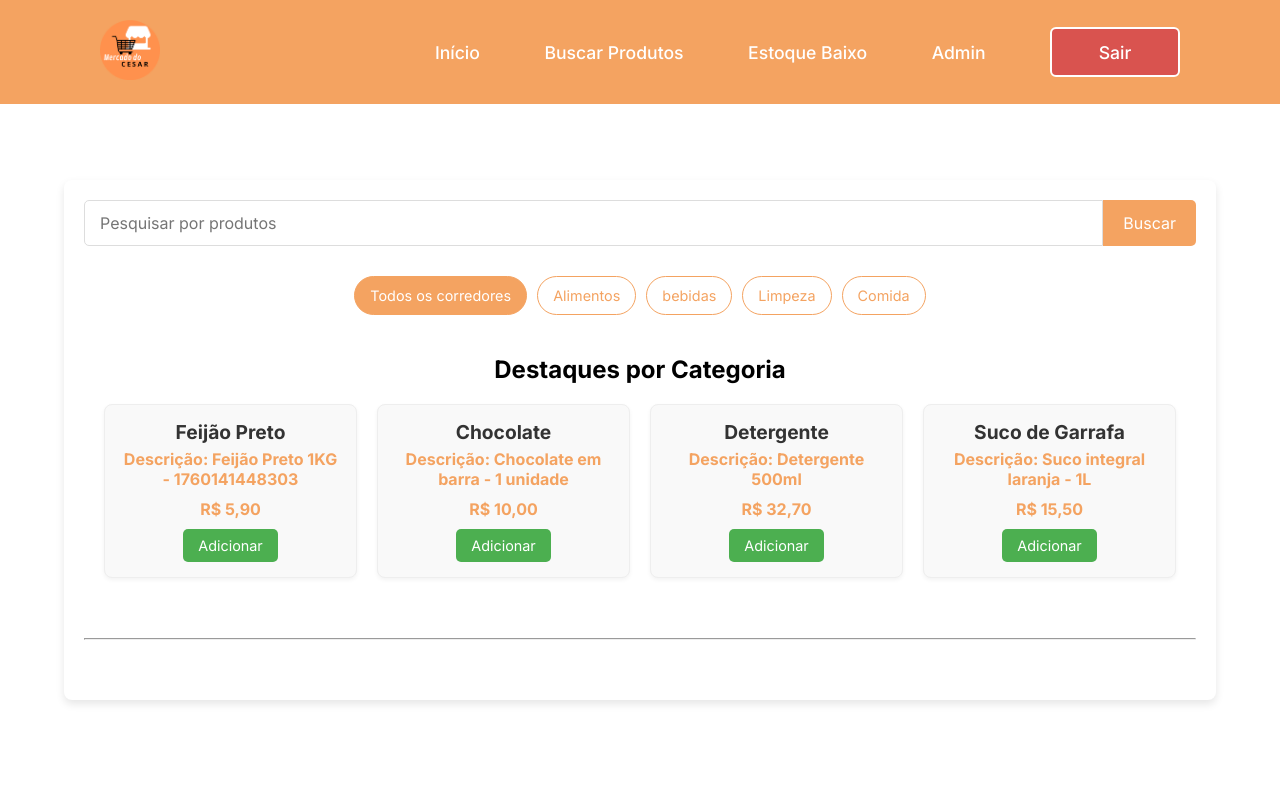
After one commit to GabrielNFR/Mercado-Cesar, a Django app: page /busca/ in a window 1280 px wide. The commit adds this page. Run offline with Django 5.2, Linux system fonts and the light colour scheme; a user stored in the database is signed in; data comes from the database, SQL or seed files in the repository.

Commit message:
Funcionalidade de busca e filtro por categoria

```diff
--- a/mercadocesar/models.py
+++ b/mercadocesar/models.py
@@ -4,6 +4,7 @@ from django.core.validators import MinValueValidator
 
 
 class Produto(models.Model):
+	nome = models.CharField(max_length=30, unique=True)
 	codigo = models.CharField(max_length=30, unique=True)
 	descricao = models.CharField(max_length=200, default="", unique=True)
 	categoria = models.CharField(max_length=50)
@@ -12,7 +13,7 @@ class Produto(models.Model):
 		decimal_places=2,
 		validators=[MinValueValidator(0)]
 	)
-	preco_venda = models.DecimalField(
+	preco = models.DecimalField(
 		max_digits=10,
 		decimal_places=2,
 		validators=[MinValueValidator(0)]
--- /dev/null
+++ b/mercadocesar/static/css/buscar_itens.css
@@ -0,0 +1,216 @@
+@import url('https://fonts.googleapis.com/css2?family=Inter:ital,opsz,wght@0,14..32,100..900;1,14..32,100..900&display=swap');
+
+* {
+    margin: 0;
+    padding: 0;
+    box-sizing: border-box;
+    font-family: "Inter", sans-serif;;
+}
+
+html {
+    scroll-behavior: smooth;
+}
+
+body {
+    /* REMOVIDO: display: flex; e align-items: center; */
+    min-height: 100vh;
+    background-color: white;
+}
+
+header {
+    position: fixed;
+    top: 0;
+    left: 0;
+    width: 100%;
+    padding: 20px 100px;
+    display: flex;
+    justify-content: space-between;
+    align-items: center;
+    z-index: 99;
+    background-color: #f4a361;
+}
+
+.logo img {
+    width: 60px;
+    height: auto;
+}
+
+.menu a {
+    position: relative;
+    font-size: 1.1em;
+    color: #fff;
+    text-decoration: none;
+    font-weight: 500;
+    margin-left: 40px;
+}
+
+.menu a::after {
+    content: '';
+    position: absolute;
+    left: 0;
+    bottom: -6px;
+    width: 100%;
+    height: 3px;
+    background: #fff;
+    border-radius: 5px;
+    transform-origin: right;
+    transform: scaleX(0);
+    transition: transform .5s;
+}
+
+.menu a:hover::after {
+    transform-origin: left;
+    transform: scaleX(1);
+}
+
+.menu .loginpopup{
+    width: 130px;
+    height: 50px;
+    background-color: transparent;
+    border: 2px solid white;
+    outline: none;
+    border-radius: 6px;
+    cursor: pointer;
+    font-size: 1.1em;
+    color: white;
+    font-weight: 500;
+    margin-left: 40px;
+    transition: .5s;
+}
+
+.menu .loginpopup:hover {
+    background: white;
+    color: #f4a361;
+}
+
+.main-content {
+    width: 90%;
+    max-width: 1200px;
+    margin: 100px auto 20px auto; /* Espaço do cabeçalho, centralizado */
+    padding: 20px;
+    background-color: #fff;
+    border-radius: 8px;
+    box-shadow: 0 4px 8px rgba(0,0,0,0.1);
+}
+
+/* Barra de Pesquisa */
+.search-bar {
+    display: flex;
+    justify-content: center;
+    margin-bottom: 30px;
+}
+
+.search-bar form { /* Adicionado para envolver o flex */
+    display: flex;
+    width: 80%; /* Ajuste a largura do formulário de busca */
+    max-width: 600px;
+}
+
+.search-bar input {
+    /* CORREÇÃO: Usando flex-grow para ocupar o espaço disponível */
+    flex-grow: 1;
+    padding: 12px 15px;
+    border: 1px solid #ddd;
+    border-radius: 5px 0 0 5px;
+    font-size: 1em;
+}
+
+.search-bar button {
+    padding: 12px 20px;
+    background-color: #f4a361;
+    color: white;
+    border: none;
+    border-radius: 0 5px 5px 0;
+    cursor: pointer;
+    font-size: 1em;
+    transition: background-color 0.3s ease;
+}
+
+.search-bar button:hover {
+    background-color: #e28e46;
+}
+
+/* Botões de Categoria */
+.categories {
+    display: flex;
+    flex-wrap: wrap;
+    justify-content: center;
+    gap: 10px;
+    margin-bottom: 40px;
+}
+
+.category-button {
+    padding: 10px 15px;
+    border: 1px solid #f4a361;
+    border-radius: 20px;
+    background-color: white;
+    color: #f4a361;
+    cursor: pointer;
+    font-size: 0.9em;
+    transition: all 0.3s ease;
+}
+
+.category-button:hover,
+.category-button.active {
+    background-color: #f4a361;
+    color: white;
+}
+
+/* Grade de Produtos */
+.product-grid {
+    display: grid;
+    grid-template-columns: repeat(auto-fill, minmax(200px, 1fr));
+    gap: 20px;
+    padding: 20px;
+}
+
+.product-card {
+    background-color: #f9f9f9;
+    border: 1px solid #eee;
+    border-radius: 8px;
+    padding: 15px;
+    text-align: center;
+    box-shadow: 0 2px 4px rgba(0,0,0,0.05);
+    transition: transform 0.2s ease;
+}
+
+.product-card:hover {
+    transform: translateY(-5px);
+}
+
+.product-card img {
+    max-width: 100%;
+    height: 150px;
+    object-fit: cover;
+    border-radius: 4px;
+    margin-bottom: 10px;
+    background-color: #e0e0e0;
+}
+
+.product-card h3 {
+    font-size: 1.2em;
+    color: #333;
+    margin-bottom: 5px;
+}
+
+.product-card p {
+    font-size: 1em;
+    color: #f4a361;
+    font-weight: bold;
+    margin-bottom: 10px;
+}
+
+.product-card button {
+    background-color: #4CAF50;
+    color: white;
+    border: none;
+    padding: 8px 15px;
+    border-radius: 5px;
+    cursor: pointer;
+    font-size: 0.9em;
+    transition: background-color 0.3s ease;
+}
+
+.product-card button:hover {
+    background-color: #45a049;
+}
--- /dev/null
+++ b/mercadocesar/static/js/buscar_itens.js
@@ -0,0 +1,77 @@
+document.addEventListener('DOMContentLoaded', () => {
+    const barraPesquisa = document.getElementById('barraPesquisa');
+
+
+    if (!barraPesquisa) return;
+
+
+    const allProductsGridContainer = document.getElementById('allProductsGridContainer');
+    const todosProdutosTitulo = document.getElementById('todosProdutosTitulo');
+
+
+    const cards = document.querySelectorAll('#allProductsGridContainer .product-card');
+    const semResultados = document.getElementById('semResultados');
+    const categoryButtons = document.querySelectorAll('.category-button');
+
+
+    const showAllProductsGrid = () => {
+
+        allProductsGridContainer.style.display = 'flex';
+        todosProdutosTitulo.style.display = 'block';
+    };
+
+    const applyFilter = () => {
+        const searchTerm = barraPesquisa.value.toLowerCase().trim();
+        const activeButton = document.querySelector('.category-button.active');
+
+        const activeCategory = activeButton ? activeButton.getAttribute('data-filter').toLowerCase() : 'all';
+
+        showAllProductsGrid();
+
+        let foundCount = 0;
+
+        cards.forEach(card => {
+
+            const nomeElement = card.querySelector('.nomeProduto');
+            const nomeProduto = nomeElement ? nomeElement.textContent.toLowerCase() : '';
+
+            const cardCategory = card.getAttribute('data-categoria').toLowerCase();
+
+            const matchesCategory = activeCategory === 'all' || cardCategory === activeCategory;
+
+
+            const matchesSearch = nomeProduto.includes(searchTerm);
+
+
+            if (matchesCategory && matchesSearch) {
+                card.style.display = 'block';
+                foundCount++;
+            } else {
+                card.style.display = 'none';
+            }
+        });
+
+
+        if (semResultados) {
+            if (foundCount === 0) {
+                semResultados.style.display = 'block';
+            } else {
+                semResultados.style.display = 'none';
+            }
+        }
+    };
+
+    barraPesquisa.addEventListener('keyup', applyFilter);
+
+
+    categoryButtons.forEach(button => {
+        button.addEventListener('click', () => {
+
+            categoryButtons.forEach(btn => btn.classList.remove('active'));
+            button.classList.add('active');
+
+
+            applyFilter();
+        });
+    });
+});
--- a/mercadocesar/templates/base.html
+++ b/mercadocesar/templates/base.html
@@ -1,3 +1,4 @@
+{% load static %}
 <!DOCTYPE html>
 <html lang="pt-br">
 <head>
@@ -8,10 +9,10 @@
     <link rel="preconnect" href="https://fonts.gstatic.com" crossorigin>
     <link href="https://fonts.googleapis.com/css2?family=Inter:ital,opsz,wght@0,14..32,100..900;1,14..32,100..900&display=swap" rel="stylesheet">
 
-    {% load static %}
     <link rel="stylesheet" href="{% static 'css/testelogin.css' %}">
+    <link rel="stylesheet" href="{% static 'css/buscar_itens.css' %}">
 
-    <title>Mercado Cesar</title>
+    <title>{% block title %}Mercado Cesar{% endblock %}</title>
 </head>
 
 <body>
@@ -21,9 +22,13 @@
         </div>
 
         <nav class="menu">
+            <a href="{% url 'home' %}">Início</a>
+
             {% if user.is_authenticated %}
+                <a href="{% url 'busca' %}">Buscar Produtos</a>
+
                 {% if user.is_staff %}
-                    <a href="{% url 'estoque_baixo' %}">Visualizar Estoque</a>
+                    <a href="{% url 'estoque_baixo' %}">Estoque Baixo</a>
                     <a href="{% url 'admin:index' %}" target="_blank">Admin</a>
                 {% endif %}
                 <form method="post" action="{% url 'logout' %}" style="display: inline;">
@@ -31,14 +36,17 @@
                     <button type="submit" class="loginpopup" style="background: #d9534f;">Sair</button>
                 </form>
             {% else %}
-                <a href="{% url 'login' %}" class="loginpopup">Login</a>
+                <a href="{% url 'busca' %}">Produtos</a> <a href="{% url 'login' %}" class="loginpopup">Login</a>
                 <a href="{% url 'register' %}" class="cadastro">Cadastro</a>
             {% endif %}
         </nav>
     </header>
 
-    {% block content %}
-    {% endblock %}
+    <div class="main-content">
+        {% block content %}
+        {% endblock %}
+    </div>
 
+    <script src="{% static 'js/buscar_itens.js' %}"></script>
 </body>
 </html>
--- /dev/null
+++ b/mercadocesar/templates/buscar_itens.html
@@ -0,0 +1,53 @@
+{% extends "base.html" %}
+{% load static %}
+
+{% block title %}Pesquisa de Produtos | Mercado Cesar{% endblock %}
+
+{% block content %}
+
+    <div class="search-bar">
+        <input type="text" id="barraPesquisa" placeholder="Pesquisar por produtos">
+        <button>Buscar</button>
+    </div>
+
+    <div class="categories">
+        <button class="category-button active" data-filter="all">Todos os corredores</button>
+        <button class="category-button" data-filter="Alimentos">Alimentos</button>
+        <button class="category-button" data-filter="bebidas">bebidas</button>
+        <button class="category-button" data-filter="Limpeza">Limpeza</button>
+        <button class="category-button" data-filter="Comida">Comida</button>
+    </div>
+
+    <h2 style="margin-top: 30px; text-align: center;">Destaques por Categoria</h2>
+    <div id="destaqueGrid" class="highlight-grid product-grid">
+        {% for produto in produtos_destaque %}
+            <div class="product-card highlight" data-categoria="{{ produto.categoria }}">
+                <h3 class="nomeProduto">{{ produto.nome|default:'Nome Ausente' }}</h3>
+                <p>Descrição: {{ produto.descricao }}</p>
+                <p>R$ {{ produto.preco|default:'???' }}</p>
+                <button>Adicionar</button>
+            </div>
+        {% endfor %}
+    </div>
+
+    <hr style="margin: 40px 0;">
+
+    <h2 id="todosProdutosTitulo" style="text-align: center; display: none;">Todos os Produtos Da Categoria</h2>
+    <div id="allProductsGridContainer" style="display: none;">
+        <div class="all-products-grid product-grid">
+            {% for produto in todos_produtos %}
+                <div class="product-card" data-categoria="{{ produto.categoria }}">
+                    <h3 class="nomeProduto">{{ produto.nome|default:'Nome Ausente' }}</h3>
+                    <p>Descrição: {{ produto.descricao }}</p>
+                    <p>R$ {{ produto.preco|default:'???' }}</p>
+                    <button>Adicionar</button>
+                </div>
+            {% endfor %}
+        </div>
+    </div>
+
+    <p id="semResultados" style="display: none; text-align: center; font-size: 1.2rem; margin-top: 20px;">
+        Nenhum produto encontrado.
+    </p>
+
+{% endblock content %}
--- a/mercadocesar/urls.py
+++ b/mercadocesar/urls.py
@@ -1,8 +1,9 @@
 from django.urls import path
-from .views import home, register, estoque_baixo
+from .views import pagina_inicial, register, estoque_baixo, buscar_itens
 
 urlpatterns = [
-    path('', home, name='home'),
+    path('', pagina_inicial, name='home'),
     path('register/', register, name='register'),
     path('estoque-baixo/', estoque_baixo, name='estoque_baixo'),
+    path('busca/', buscar_itens, name= 'busca'),
 ]
--- a/mercadocesar/views.py
+++ b/mercadocesar/views.py
@@ -1,10 +1,11 @@
 from django.contrib.auth.forms import UserCreationForm
 from django.contrib.auth.decorators import login_required, user_passes_test
 from django.shortcuts import render, redirect
-from .models import Estoque
+from django.db.models import Q
+from .models import Estoque, Produto
 
 @login_required
-def home(request):
+def pagina_inicial(request):
     return render(request, 'home.html')
 
 def register(request):
@@ -21,3 +22,24 @@ def register(request):
 def estoque_baixo(request):
     estoques = Estoque.abaixo_estoque_minimo()
     return render(request, 'estoque_baixo.html', {'estoques': estoques})
+
+@login_required
+def buscar_itens(request):
+    todos_produtos = Produto.objects.all().order_by('categoria', 'id')
+
+    produtos_destaque = []
+
+    categoria_vistas = set()
+
+    for produto in todos_produtos:
+        if produto.categoria not in categoria_vistas:
+            produtos_destaque.append(produto)
+            categoria_vistas.add(produto.categoria)
+
+    contexto = {
+        'todos_produtos': todos_produtos,
+        'produtos_destaque': produtos_destaque
+
+    }
+
+    return render(request, 'buscar_itens.html', contexto)
```
Also changed, not shown: mercadocesar/static/css/home.css (added, +114 -0 lines), db.sqlite3, mercadocesar/migrations/0008_alter_produto_preco_custo_alter_produto_preco_venda.py (added), mercadocesar/migrations/0009_rename_preco_venda_produto_preco_produto_nome.py (added).
